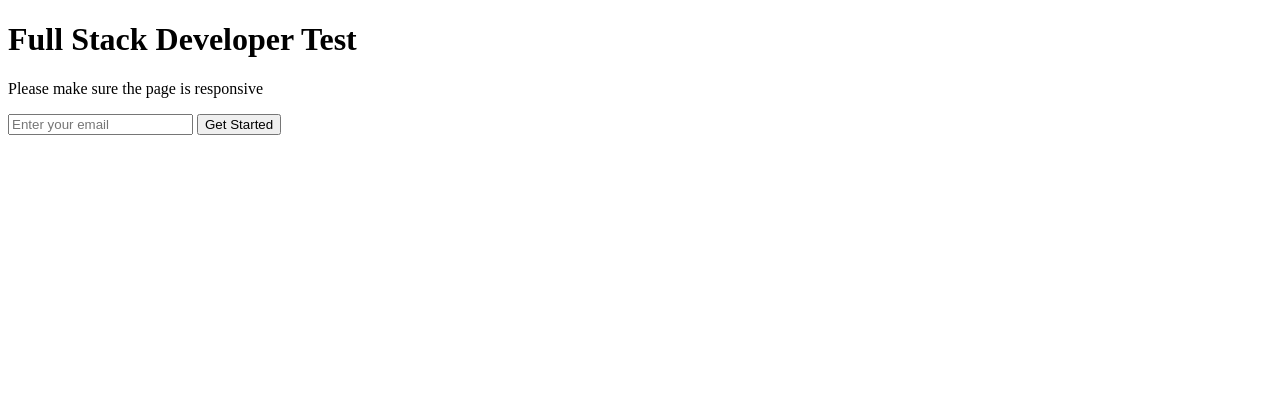
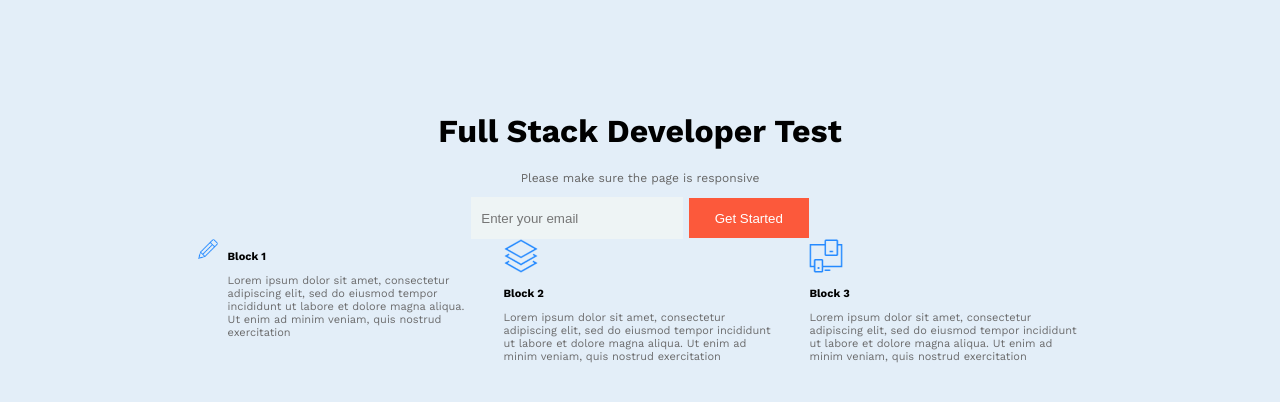
Before and after one commit to soclarence/Responsive-website-project, a plain HTML site: page index.html in a window 1280 px wide. Drawn offline with nearby package versions, Linux system fonts and the light colour scheme.

Commit message:
25 - 13:58

```diff
--- a/Resources/style.css
+++ b/Resources/style.css
@@ -0,0 +1,73 @@
+body {
+    font-family: 'Work Sans', sans-serif;
+    background-color: #E3EEF8;
+}
+
+.hero {
+    display: block;
+    text-align: center;
+    margin-top: 7rem;
+}
+
+.sub-header {
+    font-size: 9pt;
+    color: #666666;
+}
+
+.form {
+    display: flex;
+    justify-content: center;
+
+}
+
+#email {
+    width: 200px;
+    height: 40px;
+    border: none;
+    padding-left: 10px;
+    background-color: #EEF4F5;
+}
+
+#button {
+    width: 120px;
+    height: 40px;
+    border: none;
+    background-color: #FC593B;
+    color: white;
+}
+
+
+@media screen and (min-width: 576px) {
+    #ability {
+        display: grid;
+        grid-template-columns: 1fr 1fr 1fr;
+        grid-column-gap: 3em;
+        padding-left: 15%;
+        padding-right: 15%;
+        font-size: 11px;
+    }
+}
+
+
+@media screen and (min-width: 576px) {
+    .block-1 {
+        display: flex;
+        flex-direction: row;
+        align-items: flex-start;
+
+    }
+
+    .pencil {
+        width: 20px;
+        height: 20px;
+        margin-right: 10px;
+    }
+}
+
+.block-head {
+    font-weight: bold;
+}
+
+.block-body {
+    color: #6C6C6D;
+}
--- a/index.html
+++ b/index.html
@@ -5,18 +5,52 @@
     <meta http-equiv="X-UA-Compatible" content="IE=edge">
     <meta name="viewport" content="width=device-width, initial-scale=1.0">
     <title>Elliot Web Interview</title>
+
+    <!-- google fonts: work sans -->
+    <link rel="preconnect" href="https://fonts.googleapis.com">
+    <link rel="preconnect" href="https://fonts.gstatic.com" crossorigin>
+    <link href="https://fonts.googleapis.com/css2?family=Work+Sans:wght@300;400;600;700&display=swap" rel="stylesheet">
+
+    <!-- CSS link -->
+    <link rel="stylesheet" href="./Resources/style.css">
 </head>
-<body>
-    <div>
-        <h1>Full Stack Developer Test</h1>
-        <p>Please make sure the page is responsive</p>
+
+<body id="container">
+    <!-- Hero Section -->
+    <div class="hero">
+        <h1 class="header">Full Stack Developer Test</h1>
+        <p class="sub-header">Please make sure the page is responsive</p>
     </div>
 
-    <div>
+    <!-- form area -->
+    <div class="form">
         <form>
             <input type="email" name="email" id="email" placeholder="Enter your email">
-            <input type="submit" value="Get Started">
+            <input type="submit" value="Get Started" id="button">
         </form>
+    </div>
+
+    <!-- Attributes or abilities or skills -->
+    <div id="ability">
+        <div class="block-1">
+            <div><img src="./Resources/Assets/pencil.png" alt="pencil" class="pencil"></div>
+            <div><p class="block-head">Block 1</p>
+            <p class="block-body">Lorem ipsum dolor sit amet, consectetur adipiscing elit, sed do eiusmod tempor incididunt ut labore et dolore magna aliqua. Ut enim ad minim veniam, quis nostrud exercitation</p></div>
+        </div>
+
+
+        <div class="block-2">
+            <img src="./Resources/Assets/layers-3.png" alt="layers" class="layers">
+            <p class="block-head">Block 2</p>
+            <p class="block-body">Lorem ipsum dolor sit amet, consectetur adipiscing elit, sed do eiusmod tempor incididunt ut labore et dolore magna aliqua. Ut enim ad minim veniam, quis nostrud exercitation</p>
+        </div>
+
+
+        <div class="block-3">
+            <img src="./Resources/Assets/responsive.png" alt="responsive" class="responsive">
+            <p class="block-head">Block 3</p>
+            <p class="block-body">Lorem ipsum dolor sit amet, consectetur adipiscing elit, sed do eiusmod tempor incididunt ut labore et dolore magna aliqua. Ut enim ad minim veniam, quis nostrud exercitation</p>
+        </div>
     </div>
 </body>
 </html>
```
